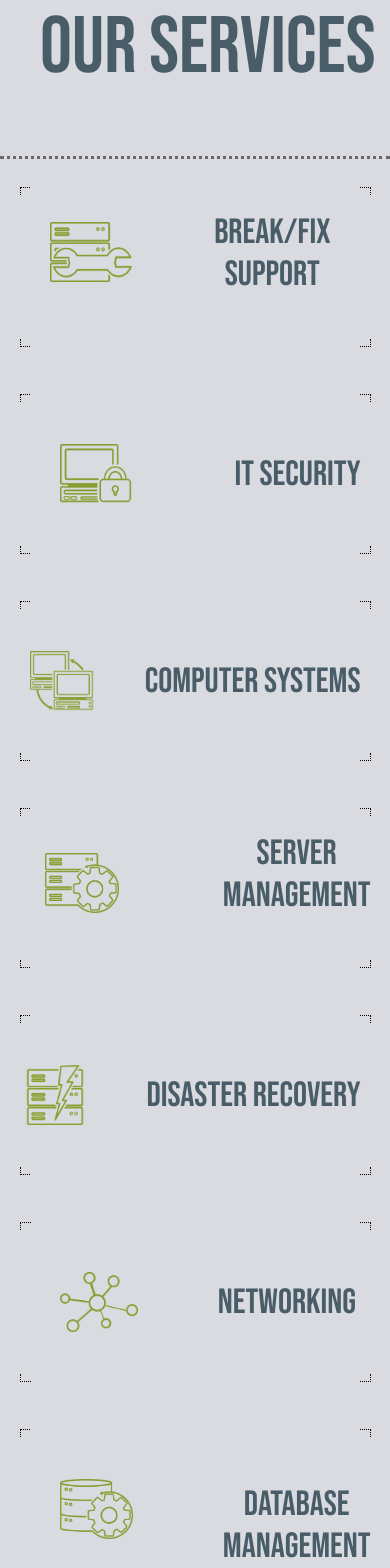
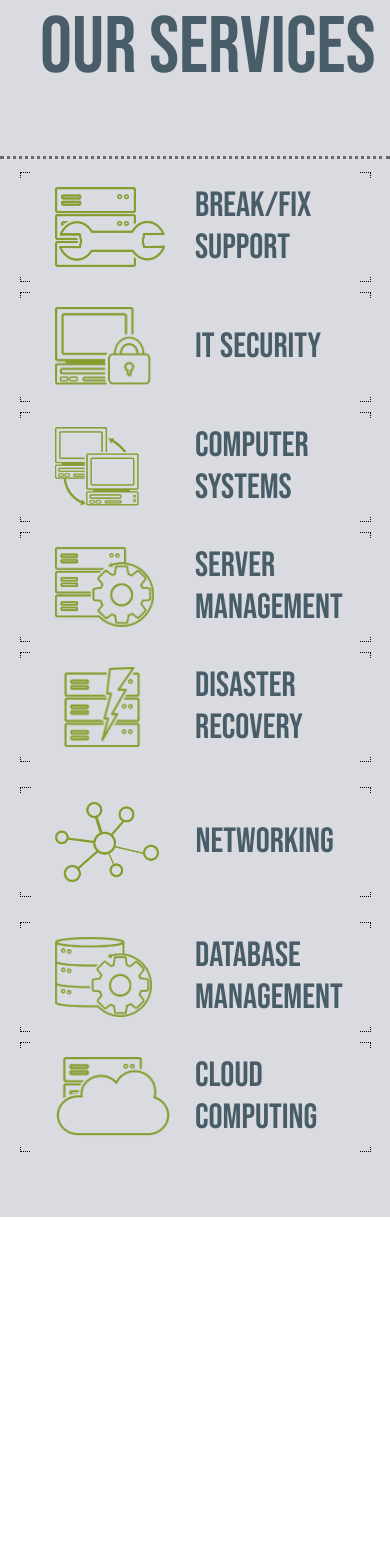
Before and after one commit to RobertCondon/MITSoultionsSite-Vue-Cli, a Vue app: page /OurServicesIcons in a window 390 px wide. Shown: the top 1568 px of the page. After the commit the page ends 1217 px from the top, so only its background shows below. Built offline with nearby package versions, Linux system fonts and the light colour scheme; a web font is replaced by a local one.

Commit message:
Added in grids and some color changes plus mobile redux to ourservices top

```diff
--- a/src/components/OurServicesGroup/OurServicesIcons.vue
+++ b/src/components/OurServicesGroup/OurServicesIcons.vue
@@ -7,8 +7,10 @@
         <div class="IconBottomLeft"></div>
         <div class="IconTopRight"></div>
         <div class="IconTopLeft"></div>
-        <img class="AllServices_" style=" margin-top: 35px; margin-left: 30px;" src="../../assets/images/svg/breakfixServices.png" alt="Ah shit lost it again">
-        <h1 id="BreakFixText" class="ServiceTag" style="  "> Break/Fix <br> Support </h1>
+        <div class="ContentForIcons">
+          <img class="AllServices_" style="" src="../../assets/images/svg/breakfixServices.png" alt="Ah shit lost it again">
+          <h1 class="ServiceTag" style="  "> Break/Fix <br> Support </h1>
+        </div>
       </div>
 
       <div class="ServiceDiv_" @click="ServiceClick(6)"  >
@@ -16,8 +18,10 @@
         <div class="IconBottomLeft"></div>
         <div class="IconTopRight"></div>
         <div class="IconTopLeft"></div>
-        <img class="AllServices_" style=" margin-left: 40px " src="../../assets/images/svg/security.png" alt="Ah shit lost it again">
-        <h1 id="SecurityText" class="ServiceTag" style="  "> IT Security </h1>
+        <div class="ContentForIcons">
+          <img class="AllServices_" style="" src="../../assets/images/svg/security.png" alt="Ah shit lost it again">
+          <h1 id="SecurityText" class="ServiceTag" style="  "> IT Security </h1>
+        </div>
       </div>
 
       <div class="ServiceDiv_" @click="ServiceClick(0)" >
@@ -25,16 +29,20 @@
         <div class="IconBottomLeft"></div>
         <div class="IconTopRight"></div>
         <div class="IconTopLeft"></div>
-        <img class="AllServices_" style=" margin-left: 10px "  src="../../assets/images/svg/computerSystems.png" alt="Ah shit lost it again">
-        <h1 class="ServiceTag" style=" "> Computer Systems </h1>
+        <div class="ContentForIcons">
+          <img class="AllServices_"   src="../../assets/images/svg/computerSystems.png" alt="Ah shit lost it again">
+          <h1 class="ServiceTag" style=" "> Computer Systems </h1>
+        </div>
       </div>
       <div class="ServiceDiv_" @click="ServiceClick(2)"  >
         <div class="IconBottomRight"></div>
         <div class="IconBottomLeft"></div>
         <div class="IconTopRight"></div>
         <div class="IconTopLeft"></div>
-        <img class="AllServices_" style=" margin-left: 25px; margin-top: 45px " src="../../assets/images/svg/ServerManagement.png" alt="Ah shit lost it again">
-        <h1 id="ServerText" class="ServiceTag" style="  "> Server <br> Management </h1>
+        <div class="ContentForIcons">
+        <img class="AllServices_" style=" " src="../../assets/images/svg/ServerManagement.png" alt="Ah shit lost it again">
+        <h1  class="ServiceTag" style="  "> Server <br> Management </h1>
+        </div>
       </div>
 
       <div class="ServiceDiv_" @click="ServiceClick(3)"  >
@@ -42,8 +50,10 @@
         <div class="IconBottomLeft"></div>
         <div class="IconTopRight"></div>
         <div class="IconTopLeft"></div>
+        <div class="ContentForIcons">
         <img class="AllServices_" src="../../assets/images/svg/disasterRecovery.png" alt="Ah shit lost it again">
         <h1 class="ServiceTag" style=" "> Disaster Recovery </h1>
+        </div>
       </div>
 
       <div class="ServiceDiv_" style="margin: 20px;" @click="ServiceClick(4)" >
@@ -51,8 +61,10 @@
         <div class="IconBottomLeft"></div>
         <div class="IconTopRight"></div>
         <div class="IconTopLeft"></div>
-        <img class="AllServices_" style="margin-left: 40px" src="../../assets/images/svg/networking.png" alt="Ah shit lost it again">
+        <div class="ContentForIcons">
+        <img class="AllServices_" style="" src="../../assets/images/svg/networking.png" alt="Ah shit lost it again">
         <h1 id="NetworkingText" class="ServiceTag" style=""> Networking  </h1>
+        </div>
       </div>
 
       <div class="ServiceDiv_" @click="ServiceClick(2)">
@@ -60,8 +72,10 @@
         <div class="IconBottomLeft"></div>
         <div class="IconTopRight"></div>
         <div class="IconTopLeft"></div>
-        <img class="AllServices_" style="margin-left: 40px" src="../../assets/images/svg/databaseManagement.png" alt="Ah shit lost it again">
-        <h1 id="DatabaseText" class="ServiceTag" style="">Database <br> Management </h1>
+        <div class="ContentForIcons">
+        <img class="AllServices_" style="" src="../../assets/images/svg/databaseManagement.png" alt="Ah shit lost it again">
+        <h1  class="ServiceTag" style="">Database <br> Management </h1>
+        </div>
       </div>
 
       <div class="ServiceDiv_" @click="ServiceClick(7)"  >
@@ -69,11 +83,12 @@
         <div class="IconBottomLeft"></div>
         <div class="IconTopRight"></div>
         <div class="IconTopLeft"></div>
-        <img class="AllServices_" style="margin-left: 40px; margin-top: 40px" src="../../assets/images/svg/cloudComputing.png" alt="Ah shit lost it again">
-        <h1 id="CloudText" class="ServiceTag" style=""> Cloud <br> computing </h1>
-
+        <div class="ContentForIcons">
+          <img class="AllServices_" style="" src="../../assets/images/svg/cloudComputing.png" alt="Ah shit lost it again">
+          <h1 class="ServiceTag" style=""> Cloud <br> computing </h1>
+        </div>
       </div>
-
+      <div style="height: 60px"></div>
     </div>
 </template>
 
@@ -107,21 +122,22 @@
 
 <style scoped>
   .ServiceTag {
-    float: right;
     transition: 1s;
-    text-align: center;
-    margin-left: auto;
     font-family: 'Bebas Neue', cursive;
     font-weight: 400;
     font-size: 63px;
     color: #495d68;
-    transform: translate(-5px, 65px);
+    transform: initial;
+    text-align: initial;
+    float: initial;
+    margin: initial;
   }
   .AllServices_ {
     margin-top: 6%;
     height: 60%;
     transition: 1s;
     float: left;
+    margin-left: 20%;
   }
   .ServiceDiv_:hover .AllServices_ {
     height: 62%;
@@ -227,23 +243,23 @@
     border-bottom: 3px dotted dimgray;
   }
 
-  #CloudText {
-    transform: translate(-55px, 25px);
-  }
-  #DatabaseText {
-    transform: translate(-45px, 25px);
-  }
+
   #NetworkingText {
     margin-right: 40px
   }
-  #ServerText {
-    transform: translate(-45px, 25px);
-  }
+
   #SecurityText {
     margin-left: 40px; float: left
   }
-  #BreakFixText {
-    transform: translate(-85px, 25px);
+
+
+  .ContentForIcons {
+    width: 100%;
+    height: 100%;
+    display: inline-grid;
+    grid-template-columns: 50% 50%;
+    align-items:center;
+    justify-content:center;
   }
 
   @media (max-width:800px){
@@ -256,6 +272,7 @@
     .ServiceDiv_ {
       transition: 1s;
       margin-left: 7%;  margin-right: 7%;
+
       height: 180px; width: 90%; display: inline-block; position: relative
     }
     .AllServices_ {
@@ -265,15 +282,14 @@
       float: left;
     }
     .ServiceTag {
-      float: right;
+
       transition: 1s;
-      text-align: center;
-      margin-left: auto;
+
       font-family: 'Bebas Neue', cursive;
       font-weight: 400;
       font-size: 9.0vw;
       color: #495d68;
-      transform: translate(-10px, 60px);
+
 
     }
     #SecurityText {
@@ -284,44 +300,33 @@
       .ServiceDiv_ {
         transition: 1s;
         margin-left: 0;  margin-right: 0;
-        height: 160px; width: 90%; display: inline-block; position: relative
+        margin-top: 5px; margin-bottom: 5px;
+        height: 110px; width: 90%; display: inline-block; position: relative;
       }
       .AllServices_ {
-        margin-top: 50px;
-        height: 60px;
+        margin-top: initial;
+        height: 80px;
         transition: 1s;
         float: left;
       }
       .ServiceTag {
-        float: right;
         transition: 1s;
-        text-align: center;
-        margin-left: auto;
         font-family: 'Bebas Neue', cursive;
         font-weight: 400;
         font-size: 9.0vw;
         color: #495d68;
-        transform: translate(-10px, 60px);
       }
 
-      #CloudText {
-        transform: translate(-15px, 45px);
-      }
-      #DatabaseText {
-        transform: translate(0px, 55px);
-      }
+
+
       #NetworkingText {
         margin-right: 5px
       }
-      #ServerText {
-        transform: translate(0px, 25px);
+
+      #SecurityText {
+        margin: initial;
       }
-      #SecurityText {
-        margin-left: 15px; float: right
-      }
-      #BreakFixText {
-        transform: translate(-40px, 25px);
-      }
+
     }
   }
 </style>
--- a/src/components/OurServicesGroup/OurServicesTitle.vue
+++ b/src/components/OurServicesGroup/OurServicesTitle.vue
@@ -46,6 +46,13 @@
 </script>
 
 <style scoped>
+  #OurServicesTitleCard {
+    top: -600px;
+  }
+  #Wires {
+    transform: translateY(950px);
+  }
+
   .SemiTitle {
     font-family: 'Montserrat', sans-serif;
     font-weight: 400;
--- a/src/components/OurServicesGroup/SLAPackages.vue
+++ b/src/components/OurServicesGroup/SLAPackages.vue
@@ -1,11 +1,11 @@
 <template>
     <div style="background-color: #dadbe0; padding-bottom: 100px">
       <h1 class="SectionTitle"> Service Level Packages (SLA) </h1>
-      <div style="width: 100%; height: 250px"></div>
+      <div style="width: 100%; height: 10vw"></div>
       <transition name="PackageAniLeft" :key="Packages">
         <div id="PackageBronze" v-if="Packages" style="" class="Package">
           <div style="background-color: #cdced3;">
-            <h1 class="PackageTitle"> Bronze </h1>
+            <h1 class="PackageTitle" style=" text-shadow: #F7C59F 2.5px 1.5px"> Bronze </h1>
             <h4>Understand Whats Going On</h4>
           </div>
           <div style="background-color: #d6d7dc; margin-top: -10px;">
@@ -19,7 +19,7 @@
       </transition>
       <div id="Gold" class="Package">
         <div style="background-color: #cdced3;">
-          <h1 class="PackageTitle"> Gold </h1>
+          <h1 class="PackageTitle" style="text-shadow: #E1CE7A 2.5px 1.5px"> Gold </h1>
           <h4>Full 24/7 Support</h4>
         </div>
         <div style="background-color: #d6d7dc; margin-top: -10px;">
@@ -35,7 +35,7 @@
       <transition name="PackageAniRight" :key="Packages">
         <div v-if="Packages" id="PackageSliver" style="" class="Package">
           <div style="background-color: #cdced3;">
-            <h1 class="PackageTitle"> Sliver </h1>
+            <h1 class="PackageTitle" style="text-shadow: #D8DBE2 2.5px 1.5px"> Sliver </h1>
             <h4>Critical Support</h4>
           </div>
           <div style="background-color: #d6d7dc; margin-top: -10px;">
@@ -283,6 +283,10 @@
     width: 50%;
   }
   @media (max-width:800px){
+    .PackageTitle {
+      font-size: 13vw;
+    }
+
     #PackageBronze {
       margin-left: 0
     }
@@ -308,7 +312,7 @@
     }
     @media (max-width:600px){
       .Package {
-        width: 80%;
+        width: 90%;
         margin: 5%;
       }
       #PackageBronze {
```
